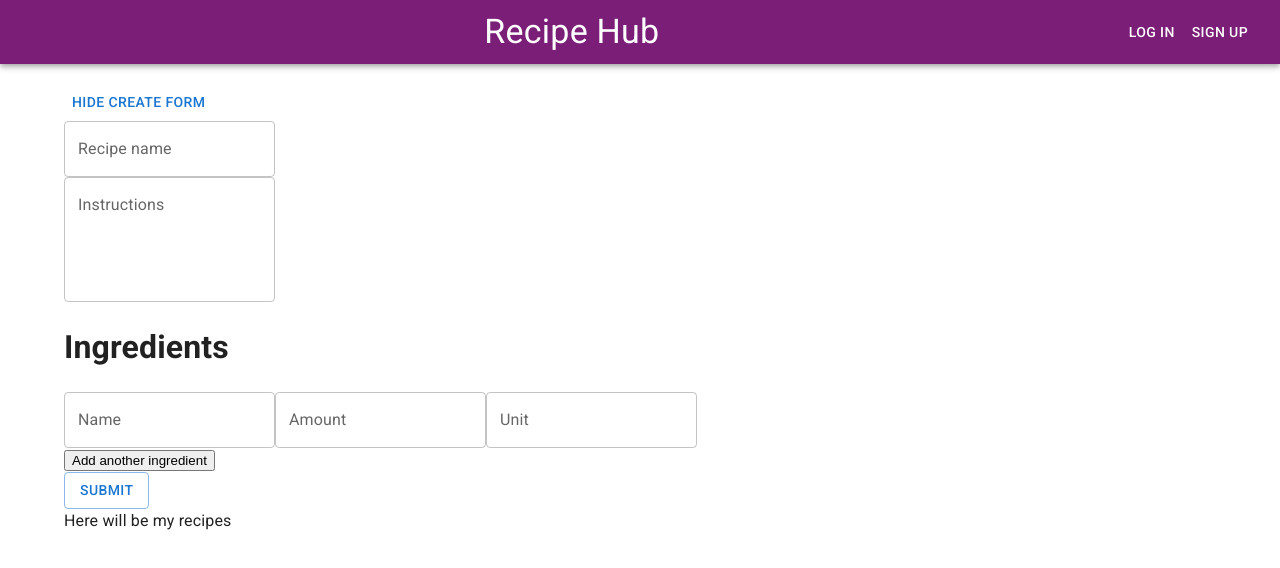
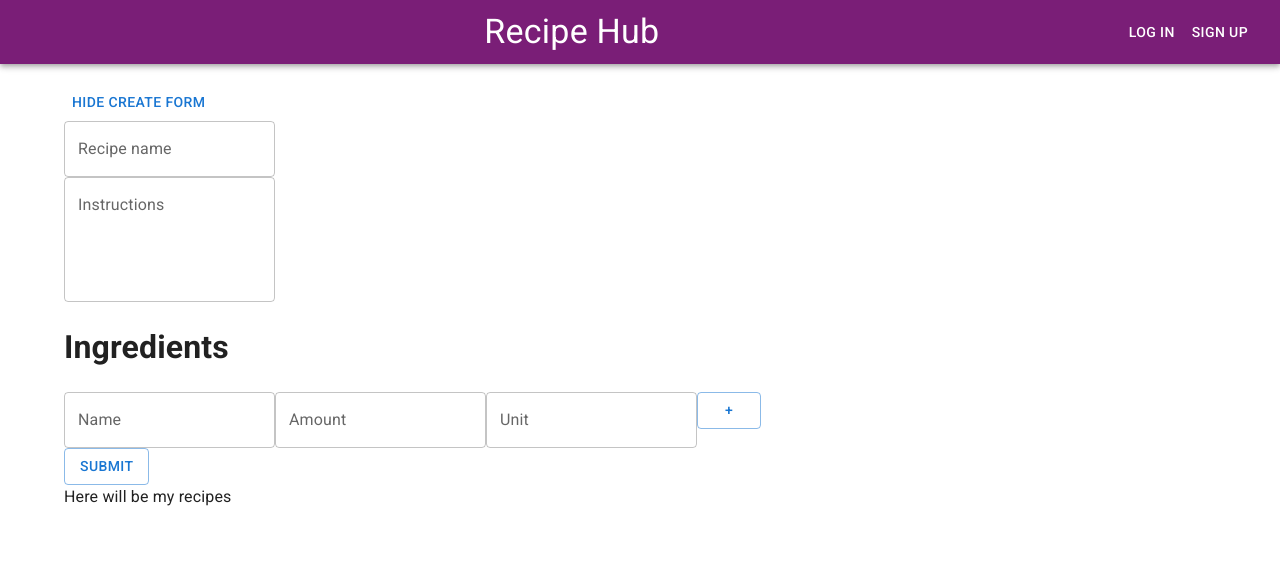
Before and after one commit to giacoletti/recipe_hub_client, a React (Create React App) app: page /my-recipes in a window 1280 px wide. Both pictures are taken after a click on the button "CREATE RECIPE". Shown: the top 568 px of the page. Built offline with nearby package versions, Linux system fonts and the light colour scheme; what j-tockauth would draw is missing.

Commit message:
created response fixture for recipe create

```diff
--- a/src/components/RecipeCreateForm.jsx
+++ b/src/components/RecipeCreateForm.jsx
@@ -4,7 +4,7 @@ import Recipes from "../modules/Recipes";
 
 const RecipeCreateForm = () => {
   const [recipe, setRecipe] = useState({});
-  const [ingredientLines, setIngredientLines ] = useState(1)
+  const [ingredientLines, setIngredientLines] = useState(1);
 
   const createRecipe = async () => {
     const response = await Recipes.create(recipe);
@@ -18,9 +18,8 @@ const RecipeCreateForm = () => {
   };
 
   const addIngredientLine = () => {
-    setIngredientLines(ingredientLines + 1)
-    debugger
-  }
+    setIngredientLines(ingredientLines + 1);
+  };
 
   const ingredientFields = () => {
     return (
@@ -80,13 +79,14 @@ const RecipeCreateForm = () => {
       <div data-cy="ingredients-section">
         <h1>Ingredients</h1>
         {ingredientFields()}
-        <div>
 
-        <button
-        data-cy="add-new-ingredient-line"
-        onClick={() => addIngredientLine()}
-        >Add another ingredient</button>
-        </div>
+        <Button
+          data-cy="add-new-ingredient-line"
+          onClick={() => addIngredientLine()}
+          variant="outlined"
+        >
+          +
+        </Button>
       </div>
 
       <Button variant="outlined" data-cy="submit-btn" onClick={createRecipe}>
```
Also changed, not shown: 2 other files (tests, documents, lock files or other folders).
